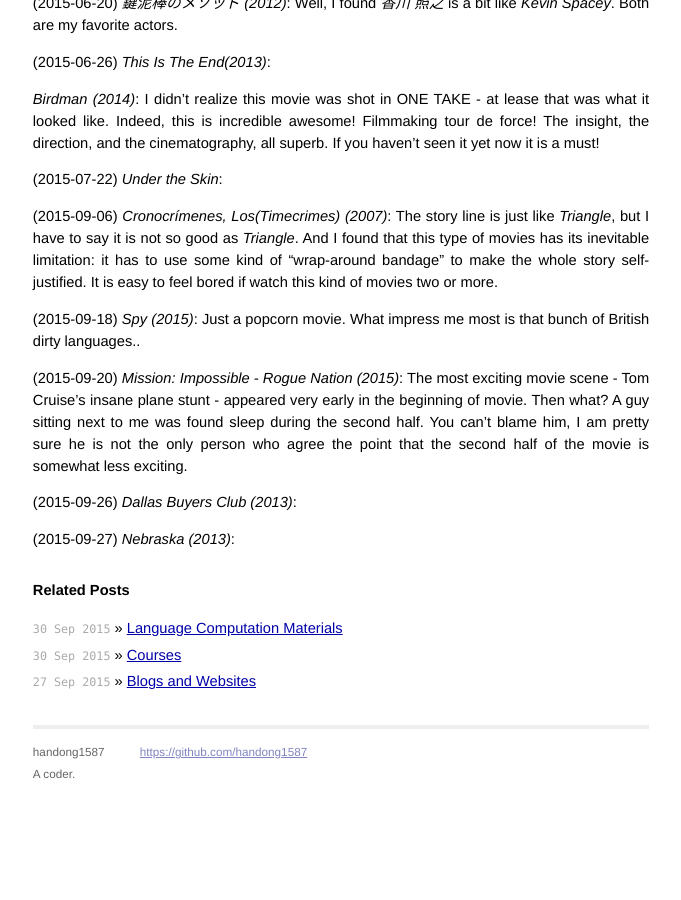
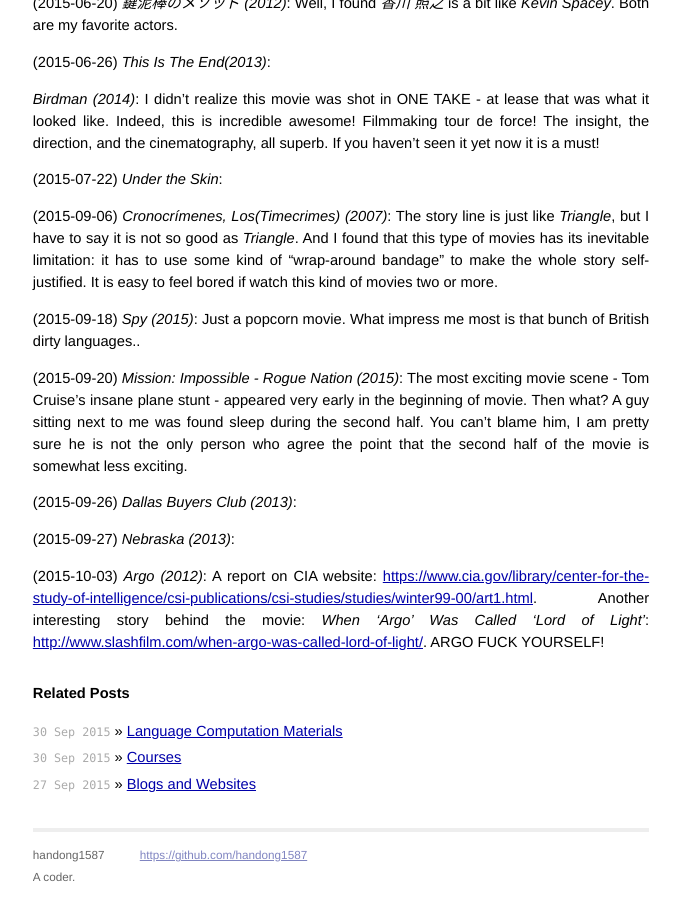
Before and after one commit to handong1587/handong1587.github.io, a Jekyll site: the page built from _posts/leisure/2015-08-29-short-comments-on-movies.md, in a window 1280 px wide and 900 px high, scrolled down 1145 px. Shown: the whole window, without its empty margins (299-980 px from the left). Built offline with Jekyll 4.4.1, drawn with Linux system fonts in a browser that asks for light colours; Markdown is read by kramdown in place of the engine named in the settings; comment, search, counter and statistics services are not loaded; before the commit the page ends 1942 px from its top, so only the background shows below that.

Commit message:
update md

```diff
--- a/_posts/leisure/2015-08-29-short-comments-on-movies.md
+++ b/_posts/leisure/2015-08-29-short-comments-on-movies.md
@@ -75,3 +75,5 @@
 (2015-09-26) *Dallas Buyers Club (2013)*:
 
 (2015-09-27) *Nebraska (2013)*:
+
+(2015-10-03) *Argo (2012)*: A report on CIA website: [https://www.cia.gov/library/center-for-the-study-of-intelligence/csi-publications/csi-studies/studies/winter99-00/art1.html](https://www.cia.gov/library/center-for-the-study-of-intelligence/csi-publications/csi-studies/studies/winter99-00/art1.html). Another interesting story behind the movie: *When ‘Argo’ Was Called ‘Lord of Light’*: [http://www.slashfilm.com/when-argo-was-called-lord-of-light/](http://www.slashfilm.com/when-argo-was-called-lord-of-light/). ARGO FUCK YOURSELF!
```
